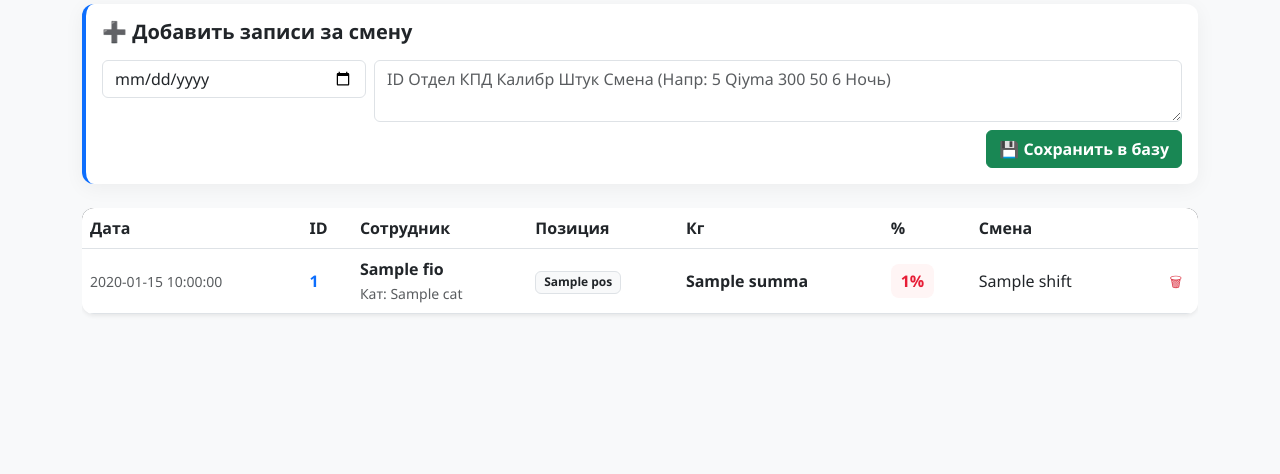
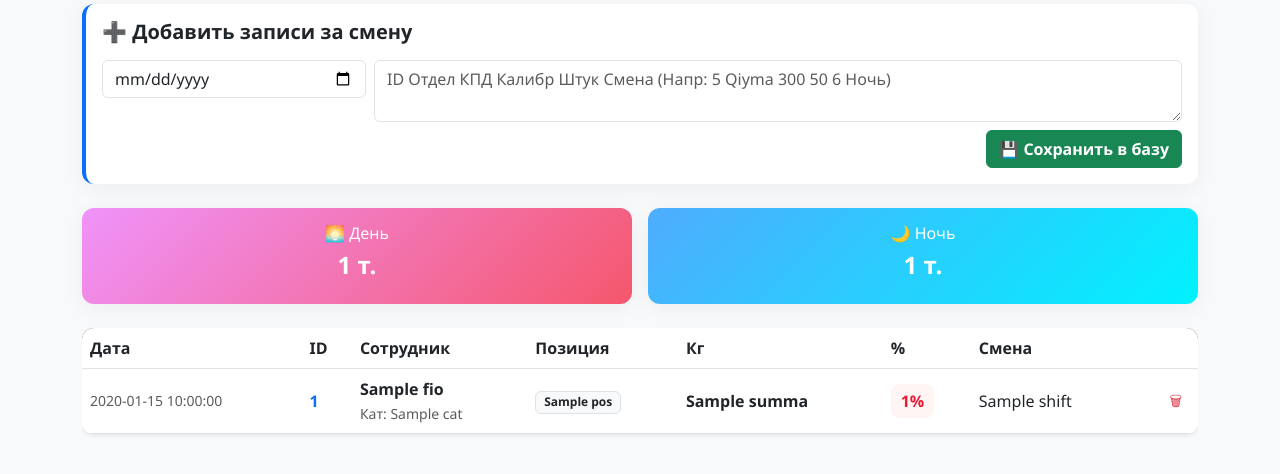
Before and after one commit to Dilmurod1985/worker-kpd, a Flask app: template templates/tabel.html in a window 1280 px wide. Shown: the part 264-738 px from the top of the page. Run offline with Flask 3, Linux system fonts and the light colour scheme; the template is opened without the code that fills it: most values are stand-ins (such as "Sample title", 1, 10 or a date in 2020); some libraries are stand-ins or nearby versions.

Commit message:
🦓 ZEBRA STRIPES - олосатая таблица для удобства!
✅ Zebra Stripes добавлены:
- аждая четная строка имеет светло-серый фон (#f2f2f2)
- Строки не сливаются, легко следить глазами
- Тот же стиль что и в списке сотрудников

✅ одсветка при наведении:
- ри наведении мыши строка подсвечивается (#e9ecef)
- лучшает интерактивность таблицы

✅ риоритет для low-kpd:
- расный фон для  < 80% имеет приоритет над zebra stripes
- тстающие сотрудники всё равно хорошо видны

✅ Сохранены все функции:
- Тонны по сменам (блок с итогами)
- Сортировка по  (низкие вверху)
- радиентные карточки итогов

Теперь таблица гораздо удобнее для чтения!

```diff
--- a/templates/tabel.html
+++ b/templates/tabel.html
@@ -21,6 +21,25 @@
         .badge-bad { background-color: #fff5f5; color: #e71d36; font-weight: bold; padding: 6px 10px; border-radius: 8px; }
         .btn-excel { background-color: #1d6f42; color: white; }
         .btn-excel:hover { background-color: #145a35; color: white; }
+        .summary-cards { display: flex; gap: 1rem; }
+        .summary-cards .card { flex: 1; background: linear-gradient(135deg, #667eea 0%, #764ba2 100%); color: white; }
+        .summary-cards .card:first-child { background: linear-gradient(135deg, #f093fb 0%, #f5576c 100%); }
+        .summary-cards .card:last-child { background: linear-gradient(135deg, #4facfe 0%, #00f2fe 100%); }
+
+        /* Zebra stripes - полосатая таблица */
+        tbody tr:nth-child(even) {
+            background-color: #f2f2f2;
+        }
+
+        /* Подсветка при наведении */
+        tbody tr:hover {
+            background-color: #e9ecef;
+        }
+
+        /* Убедимся что low-kpd имеет приоритет над zebra stripes */
+        tbody tr.low-kpd:nth-child(even) {
+            background-color: #ffebee !important;
+        }
     </style>
 </head>
 <body>
@@ -79,6 +98,22 @@
             </div>
         </div>
 
+        <!-- 📊 Итоги по тоннам за сегодня -->
+        <div class="summary-cards mb-4">
+            <div class="card">
+                <div class="card-body text-center">
+                    <h6 class="text-white mb-2">🌅 День</h6>
+                    <h4 class="fw-bold text-white">{{ total_day_tons }} т.</h4>
+                </div>
+            </div>
+            <div class="card">
+                <div class="card-body text-center">
+                    <h6 class="text-white mb-2">🌙 Ночь</h6>
+                    <h4 class="fw-bold text-white">{{ total_night_tons }} т.</h4>
+                </div>
+            </div>
+        </div>
+
         <div class="table-responsive">
             <table class="table table-hover align-middle shadow-sm">
                 <thead>
@@ -95,7 +130,7 @@
                 </thead>
                 <tbody>
                     {% for s in summary %}
-                    <tr>
+                    <tr class="{{ 'low-kpd' if s.percent < 80 else '' }}">
                         <td class="text-muted small">{{ s.date }}</td>
                         <td class="fw-bold text-primary">{{ s.id }}</td>
                         <td>
```
